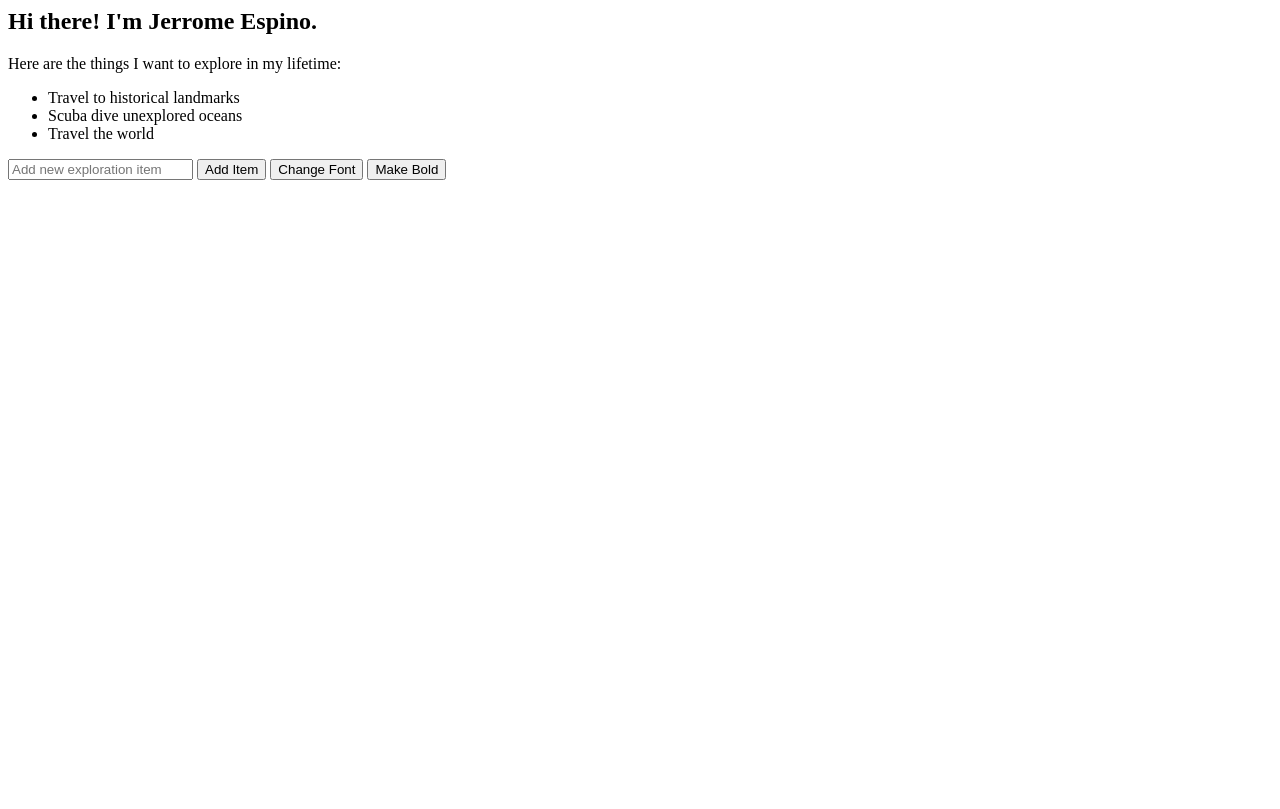
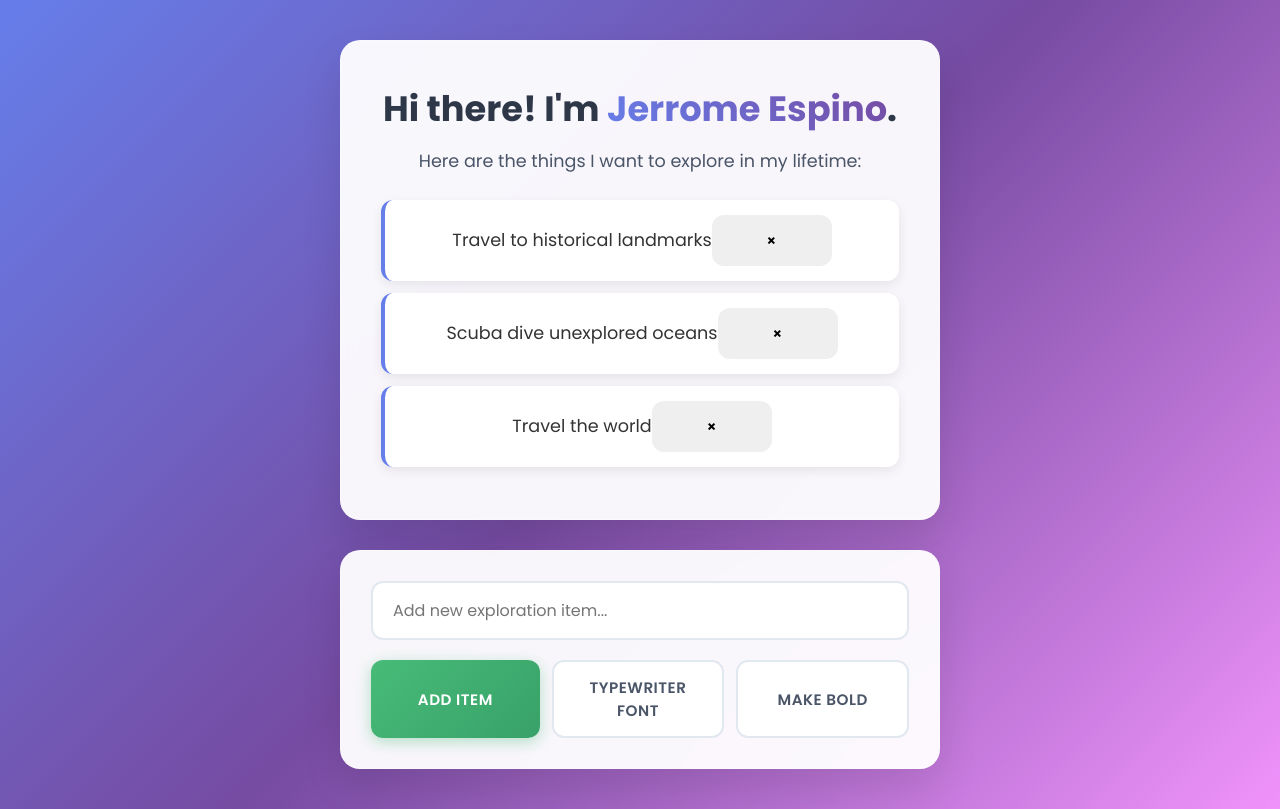
Before and after one commit to jalespinocvt/banner-exploration, a plain HTML site: page index.html in a window 1280 px wide. Drawn offline with Linux system fonts and the light colour scheme.

Commit message:
Add files via upload

```diff
--- a/index.html
+++ b/index.html
@@ -1,7 +1,16 @@
+<!DOCTYPE html>
+<html lang="en">
+<head>
+    <meta charset="UTF-8">
+    <meta name="viewport" content="width=device-width, initial-scale=1.0">
+    <title>Jerrome Espino - Lifetime Explorations</title>
+    <link href="https://fonts.googleapis.com/css2?family=Poppins:wght@300;400;500;600;700&display=swap" rel="stylesheet">
+    <link rel="stylesheet" href="style.css">
+</head>
 <body>
   <!-- Banner Section -->
   <div id="banner">
-    <h2>Hi there! I'm Jerrome Espino.</h2>
+    <h2>Hi there! I'm <span class="highlight">Jerrome Espino</span>.</h2>
     <p>Here are the things I want to explore in my lifetime:</p>
     <ul id="exploreList">
       <li>Travel to historical landmarks</li>
@@ -10,13 +19,19 @@
     </ul>
   </div>
 
-  <!-- Input field for new items -->
-  <input type="text" id="newItem" placeholder="Add new exploration item">
+  <!-- Controls Section -->
+  <div class="controls">
+    <!-- Input field for new items -->
+    <input type="text" id="newItem" placeholder="Add new exploration item...">
 
-  <!-- Buttons -->
-  <button onclick="addItem()">Add Item</button>
-  <button onclick="changeFont()">Change Font</button>
-  <button onclick="makeBold()">Make Bold</button>
+    <!-- Buttons -->
+    <div class="button-group">
+      <button id="addBtn" onclick="addItem()">Add Item</button>
+      <button id="fontBtn" onclick="changeFont()">Change Font</button>
+      <button id="boldBtn" onclick="makeBold()">Make Bold</button>
+    </div>
+  </div>
 
   <script src="script.js"></script>
 </body>
+</html>
--- a/script.js
+++ b/script.js
@@ -1,20 +1,122 @@
-// Function: Add new item from input field
+// script.js - Improved Lifetime Explorations Controller
+// =========================================================
+
+/**
+ * Enhanced version of original Lifetime Explorations
+ * Improvements:
+ * - Toggle font (Poppins ↔ Courier) instead of one-way change
+ * - Toggle bold instead of one-way change
+ * - Smooth animations and hover effects
+ * - Visual feedback for active states
+ * - Better UX with Enter key support
+ * - Delete functionality for items
+ * - Mobile responsive
+ */
+
+// Get DOM elements
+const exploreList = document.getElementById("exploreList");
+const newItemInput = document.getElementById("newItem");
+const addBtn = document.getElementById("addBtn");
+const fontBtn = document.getElementById("fontBtn");
+const boldBtn = document.getElementById("boldBtn");
+
+// State
+let isCourierFont = false;
+let isBoldActive = false;
+
+// Enhanced Add Item Function
 function addItem() {
-  const input = document.getElementById("newItem").value;
-  if (input.trim() !== "") {
+  const input = newItemInput.value.trim();
+  if (input !== "") {
     const li = document.createElement("li");
-    li.textContent = input;
-    document.getElementById("exploreList").appendChild(li);
-    document.getElementById("newItem").value = "";
+    li.className = `list-item ${isCourierFont ? 'font-courier' : ''} ${isBoldActive ? 'bold-active' : ''}`;
+    li.innerHTML = `
+      <span>${input}</span>
+      <button class="delete-btn" onclick="deleteItem(this)">×</button>
+    `;
+
+    // Animate in
+    li.style.opacity = '0';
+    li.style.transform = 'translateX(-20px)';
+    exploreList.appendChild(li);
+
+    // Animate entrance
+    setTimeout(() => {
+      li.style.transition = 'all 0.4s ease';
+      li.style.opacity = '1';
+      li.style.transform = 'translateX(0)';
+    }, 10);
+
+    newItemInput.value = "";
+    newItemInput.focus();
   }
 }
 
-// Function: Change font family of list items
-function changeFont() {
-  document.getElementById("exploreList").style.fontFamily = "Courier New, monospace";
+// Delete Item Function
+function deleteItem(btn) {
+  const li = btn.closest('li');
+  li.style.transition = 'all 0.3s ease';
+  li.style.opacity = '0';
+  li.style.transform = 'translateX(20px)';
+  setTimeout(() => li.remove(), 300);
 }
 
-// Function: Make list items bold
+// Toggle Font Family
+function changeFont() {
+  isCourierFont = !isCourierFont;
+  const listItems = document.querySelectorAll('.list-item');
+
+  listItems.forEach(item => {
+    item.classList.toggle('font-courier', isCourierFont);
+  });
+
+  updateButtonStates();
+}
+
+// Toggle Bold
 function makeBold() {
-  document.getElementById("exploreList").style.fontWeight = "bold";
+  isBoldActive = !isBoldActive;
+  const listItems = document.querySelectorAll('.list-item');
+
+  listItems.forEach(item => {
+    item.classList.toggle('bold-active', isBoldActive);
+  });
+
+  updateButtonStates();
 }
+
+// Update button visual states
+function updateButtonStates() {
+  fontBtn.classList.toggle('active', isCourierFont);
+  boldBtn.classList.toggle('active', isBoldActive);
+
+  fontBtn.textContent = isCourierFont ? 'Modern Font' : 'Typewriter Font';
+}
+
+// Event Listeners
+newItemInput.addEventListener('keypress', function(e) {
+  if (e.key === 'Enter') {
+    addItem();
+  }
+});
+
+// Focus styles
+newItemInput.addEventListener('focus', function() {
+  this.parentElement.style.transform = 'scale(1.02)';
+});
+newItemInput.addEventListener('blur', function() {
+  this.parentElement.style.transform = 'scale(1)';
+});
+
+// Initialize
+document.addEventListener('DOMContentLoaded', function() {
+  // Add delete buttons to existing items
+  const existingItems = exploreList.querySelectorAll('li');
+  existingItems.forEach((li, index) => {
+    li.className = `list-item ${isCourierFont ? 'font-courier' : ''} ${isBoldActive ? 'bold-active' : ''}`;
+    li.innerHTML += '<button class="delete-btn" onclick="deleteItem(this)">×</button>';
+  });
+
+  updateButtonStates();
+  console.log('✅ Lifetime Explorations enhanced!');
+});
--- /dev/null
+++ b/style.css
@@ -0,0 +1,227 @@
+/* style.css - Simple Lifetime Explorations Styles */
+/* ============================================== */
+
+/* Reset and Base */
+* {
+  margin: 0;
+  padding: 0;
+  box-sizing: border-box;
+}
+
+body {
+  font-family: 'Poppins', -apple-system, BlinkMacSystemFont, sans-serif;
+  background: linear-gradient(135deg, #667eea 0%, #764ba2 50%, #f093fb 100%);
+  min-height: 100vh;
+  padding: 40px 20px;
+  display: flex;
+  flex-direction: column;
+  align-items: center;
+  color: #333;
+  line-height: 1.6;
+}
+
+/* Main Banner */
+#banner {
+  background: rgba(255, 255, 255, 0.95);
+  backdrop-filter: blur(10px);
+  border-radius: 20px;
+  padding: 40px;
+  max-width: 600px;
+  width: 100%;
+  margin-bottom: 30px;
+  box-shadow: 0 20px 40px rgba(0, 0, 0, 0.1);
+  border: 1px solid rgba(255, 255, 255, 0.3);
+  text-align: center;
+  transition: transform 0.3s ease;
+}
+
+#banner:hover {
+  transform: translateY(-5px);
+}
+
+#banner h2 {
+  font-size: 2.2rem;
+  font-weight: 700;
+  margin-bottom: 10px;
+  color: #2d3748;
+}
+
+.highlight {
+  background: linear-gradient(45deg, #667eea, #764ba2);
+  -webkit-background-clip: text;
+  -webkit-text-fill-color: transparent;
+  background-clip: text;
+}
+
+#banner p {
+  font-size: 1.1rem;
+  color: #4a5568;
+  font-weight: 400;
+  margin-bottom: 25px;
+}
+
+/* Exploration List */
+#exploreList {
+  list-style: none;
+  padding: 0;
+}
+
+#exploreList li {
+  background: #fff;
+  margin: 12px 0;
+  padding: 15px 20px;
+  border-radius: 12px;
+  font-size: 1.1rem;
+  font-weight: 400;
+  box-shadow: 0 4px 12px rgba(0, 0, 0, 0.08);
+  transition: all 0.3s ease;
+  border-left: 4px solid #667eea;
+  position: relative;
+  overflow: hidden;
+}
+
+#exploreList li:hover {
+  transform: translateX(8px);
+  box-shadow: 0 8px 25px rgba(0, 0, 0, 0.15);
+}
+
+#exploreList li::before {
+  content: '✨';
+  position: absolute;
+  left: 12px;
+  top: 50%;
+  transform: translateY(-50%);
+  opacity: 0;
+  transition: opacity 0.3s ease;
+}
+
+#exploreList li:hover::before {
+  opacity: 1;
+}
+
+/* Controls Section */
+.controls {
+  background: rgba(255, 255, 255, 0.95);
+  backdrop-filter: blur(10px);
+  border-radius: 20px;
+  padding: 30px;
+  max-width: 600px;
+  width: 100%;
+  box-shadow: 0 20px 40px rgba(0, 0, 0, 0.1);
+  border: 1px solid rgba(255, 255, 255, 0.3);
+}
+
+#newItem {
+  width: 100%;
+  padding: 15px 20px;
+  font-size: 1rem;
+  border: 2px solid #e2e8f0;
+  border-radius: 12px;
+  margin-bottom: 20px;
+  font-family: inherit;
+  transition: all 0.3s ease;
+  outline: none;
+}
+
+#newItem:focus {
+  border-color: #667eea;
+  box-shadow: 0 0 0 3px rgba(102, 126, 234, 0.1);
+  transform: translateY(-2px);
+}
+
+/* Button Styles */
+.button-group {
+  display: flex;
+  gap: 12px;
+  flex-wrap: wrap;
+}
+
+button {
+  flex: 1;
+  min-width: 120px;
+  padding: 14px 20px;
+  font-size: 0.95rem;
+  font-weight: 600;
+  border: none;
+  border-radius: 12px;
+  cursor: pointer;
+  transition: all 0.3s cubic-bezier(0.4, 0, 0.2, 1);
+  font-family: inherit;
+  text-transform: uppercase;
+  letter-spacing: 0.5px;
+  position: relative;
+  overflow: hidden;
+}
+
+button::before {
+  content: '';
+  position: absolute;
+  top: 0;
+  left: -100%;
+  width: 100%;
+  height: 100%;
+  background: linear-gradient(90deg, transparent, rgba(255,255,255,0.3), transparent);
+  transition: left 0.6s;
+}
+
+button:hover::before {
+  left: 100%;
+}
+
+#addBtn {
+  background: linear-gradient(135deg, #48bb78, #38a169);
+  color: white;
+  box-shadow: 0 4px 15px rgba(72, 187, 120, 0.4);
+}
+
+#addBtn:hover {
+  transform: translateY(-3px);
+  box-shadow: 0 8px 25px rgba(72, 187, 120, 0.5);
+}
+
+#fontBtn, #boldBtn {
+  background: white;
+  color: #4a5568;
+  border: 2px solid #e2e8f0;
+}
+
+#fontBtn:hover, #boldBtn:hover {
+  border-color: #667eea;
+  color: #2d3748;
+  transform: translateY(-2px);
+  box-shadow: 0 6px 20px rgba(102, 126, 234, 0.2);
+}
+
+#fontBtn.active, #boldBtn.active {
+  background: #667eea;
+  color: white;
+  border-color: #667eea;
+}
+
+/* Font States */
+.font-courier {
+  font-family: 'Courier New', Courier, monospace !important;
+}
+
+/* Responsive Design */
+@media (max-width: 600px) {
+  body {
+    padding: 20px 15px;
+  }
+
+  #banner, .controls {
+    padding: 25px 20px;
+  }
+
+  #banner h2 {
+    font-size: 1.8rem;
+  }
+
+  .button-group {
+    flex-direction: column;
+  }
+
+  button {
+    min-width: auto;
+  }
+}
```
